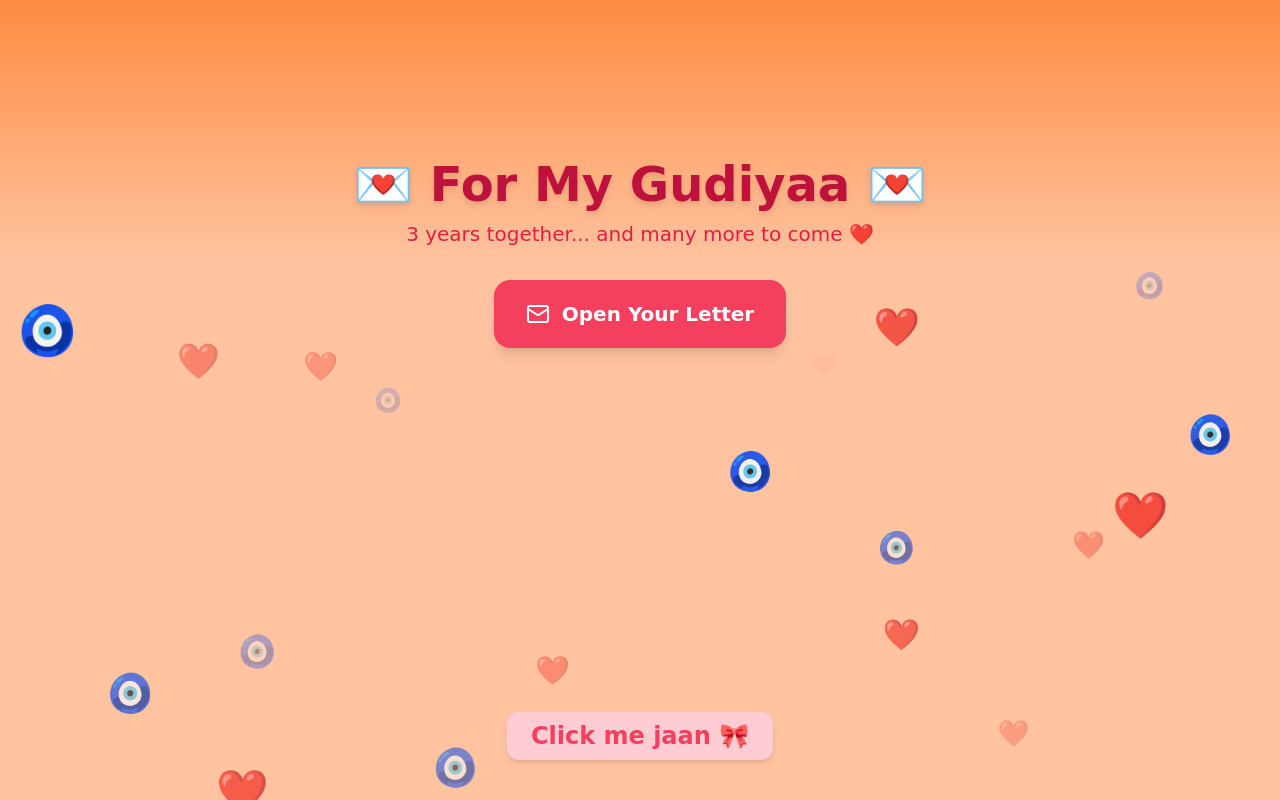
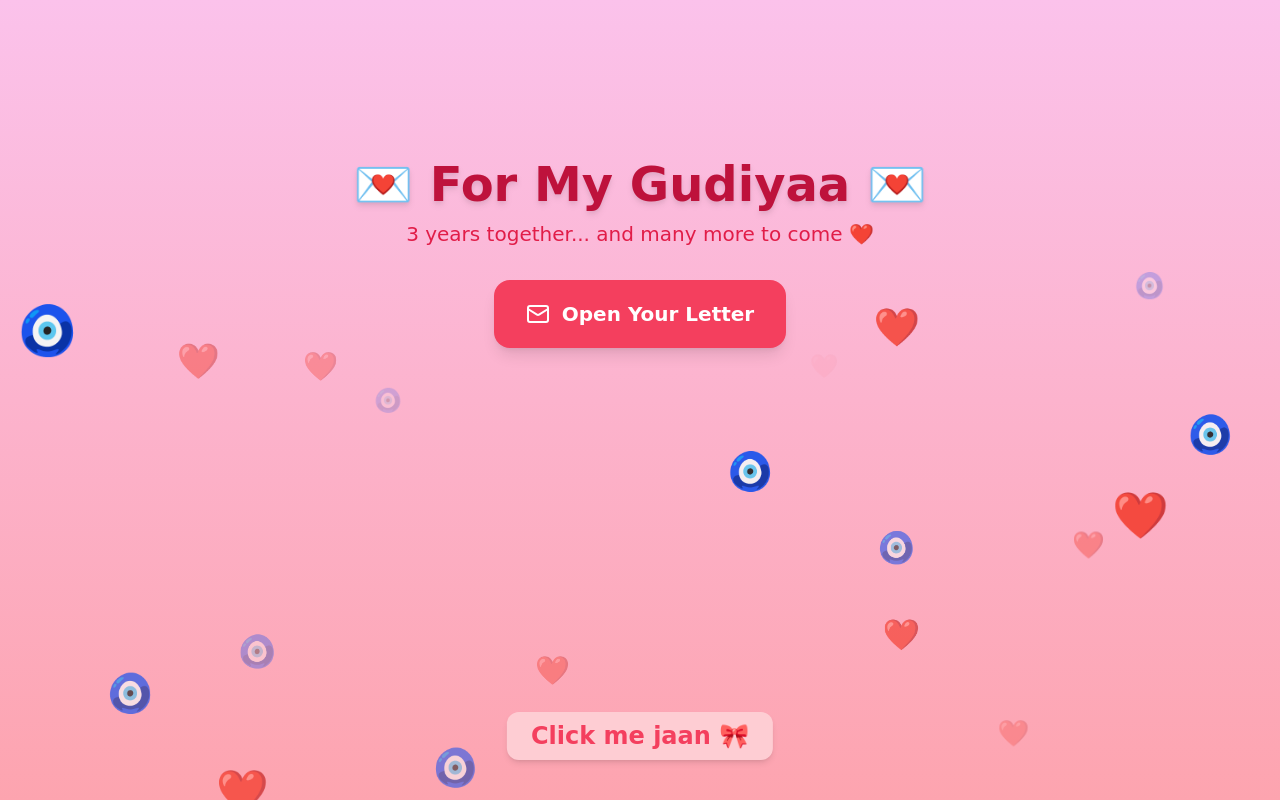
Before and after one commit to todin971ad-rgb/Gudiyaa, a React (Vite) app: page / in a window 1280 px wide. Built offline with nearby package versions, Linux system fonts and the light colour scheme.

Commit message:
Add files via upload

```diff
--- a/src/App.jsx
+++ b/src/App.jsx
@@ -59,10 +59,18 @@ From the moment we met I somehow knew in my heart that youuu are the one and sin
     delay: Math.random() * 3
   }));
 
+  // Background style based on time
+  const hour = new Date().getHours();
+  const isPinkTime = hour >= 5 && hour < 15;
+  const backgroundStyle = isPinkTime
+    ? { background: "linear-gradient(to bottom, #fbc2eb, #fda4af)" } // full screen pink from 5am–3pm
+    : { background: "linear-gradient(to bottom, #fbc2eb 33%, #fbc2eb 100%)" }; // bottom 2/3 pink from 3pm–5am
+
   return (
-    <div className="min-h-screen relative flex flex-col items-center justify-start font-poppins overflow-hidden"
-         style={{background: 'linear-gradient(to bottom, #FF8C42 0%, #FFC3A0 33%, #FFC3A0 100%)'}}>
-
+    <div
+      className="min-h-screen relative flex flex-col items-center justify-start font-poppins overflow-hidden"
+      style={backgroundStyle}
+    >
       {/* Top 1/3 Sunset */}
       {isEvening && (
         <div className="absolute top-0 left-0 w-full h-1/3 overflow-hidden">
```
